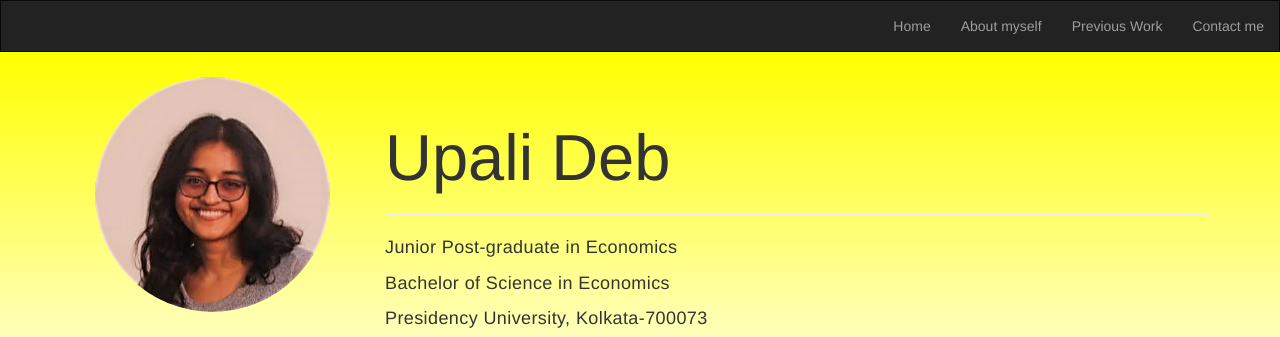
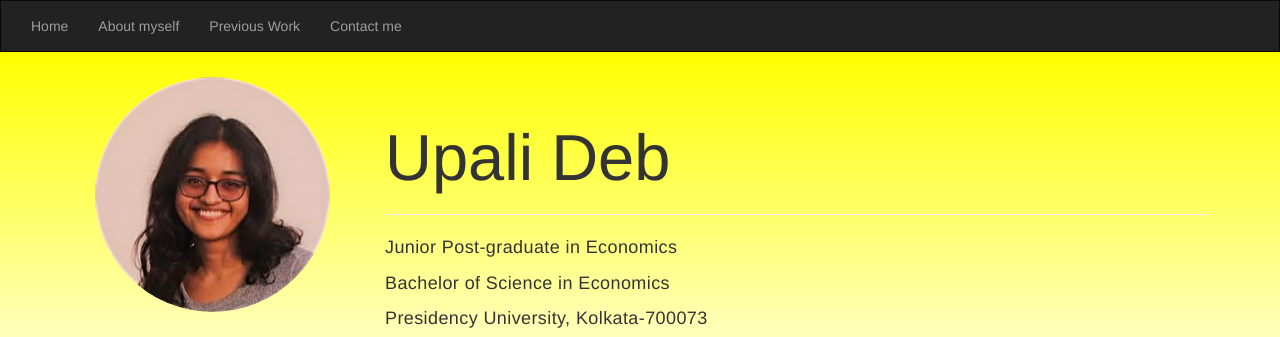
Before and after one commit to upali15/upali15.github.io, a website with bundled scripts: page index.html in a window 1280 px wide. Shown: the top 337 px of the page. Built offline with nearby package versions, Linux system fonts and the light colour scheme; files whose address does not match are found by name.

Commit message:
Changed navbar links position

```diff
--- a/index.html
+++ b/index.html
@@ -15,7 +15,7 @@
     <header>
         <nav class="navbar navbar-inverse">
             <div class="container-fluid">
-                <ul class="nav navbar-nav navbar-right">
+                <ul class="nav navbar-nav">
                     <li><a href="#">Home</a></li>
                     <li><a href="#about">About myself</a></li>
                     <li><a href="#work">Previous Work</a></li>
```
